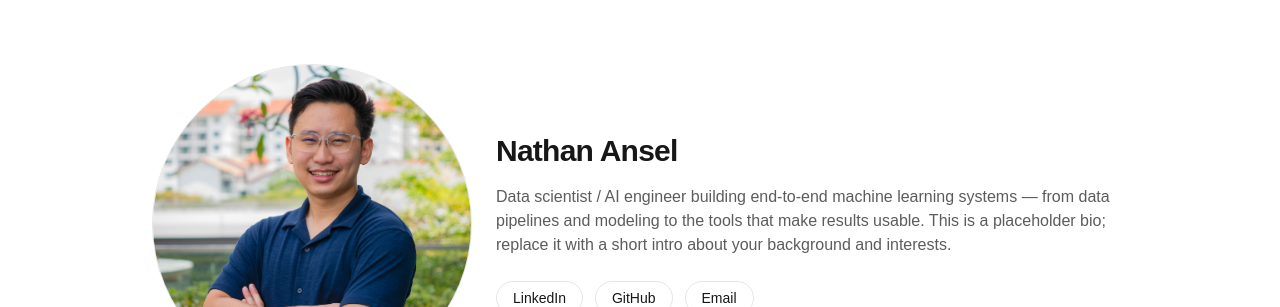
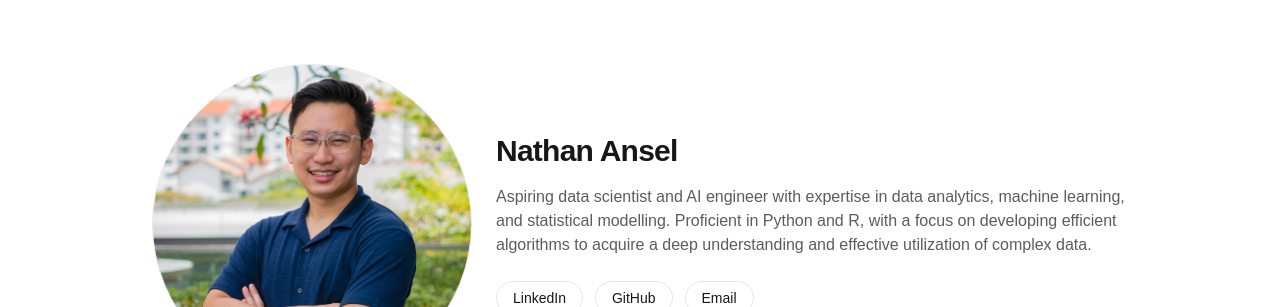
Before and after one commit to nathanansel28/technical_portfolio_v2, a Next.js app: page / in a window 1280 px wide. Shown: the top 307 px of the page. Built offline with nearby package versions, Linux system fonts and the light colour scheme.

Commit message:
feat: update profile description

```diff
--- a/app/page.tsx
+++ b/app/page.tsx
@@ -13,10 +13,8 @@ export default function Home() {
         <div className="flex flex-col gap-4">
           <h1 className="text-3xl font-bold tracking-tight">Nathan Ansel</h1>
           <p className="max-w-2xl text-foreground/70">
-            Data scientist / AI engineer building end-to-end machine learning
-            systems — from data pipelines and modeling to the tools that make
-            results usable. This is a placeholder bio; replace it with a short
-            intro about your background and interests.
+            Aspiring data scientist and AI engineer with expertise in data analytics, machine learning, and statistical modelling.
+            Proficient in Python and R, with a focus on developing efficient algorithms to acquire a deep understanding and effective utilization of complex data.
           </p>
           <div className="flex flex-wrap gap-3 pt-2">
             {SOCIAL_LINKS.map((link) => (
```
